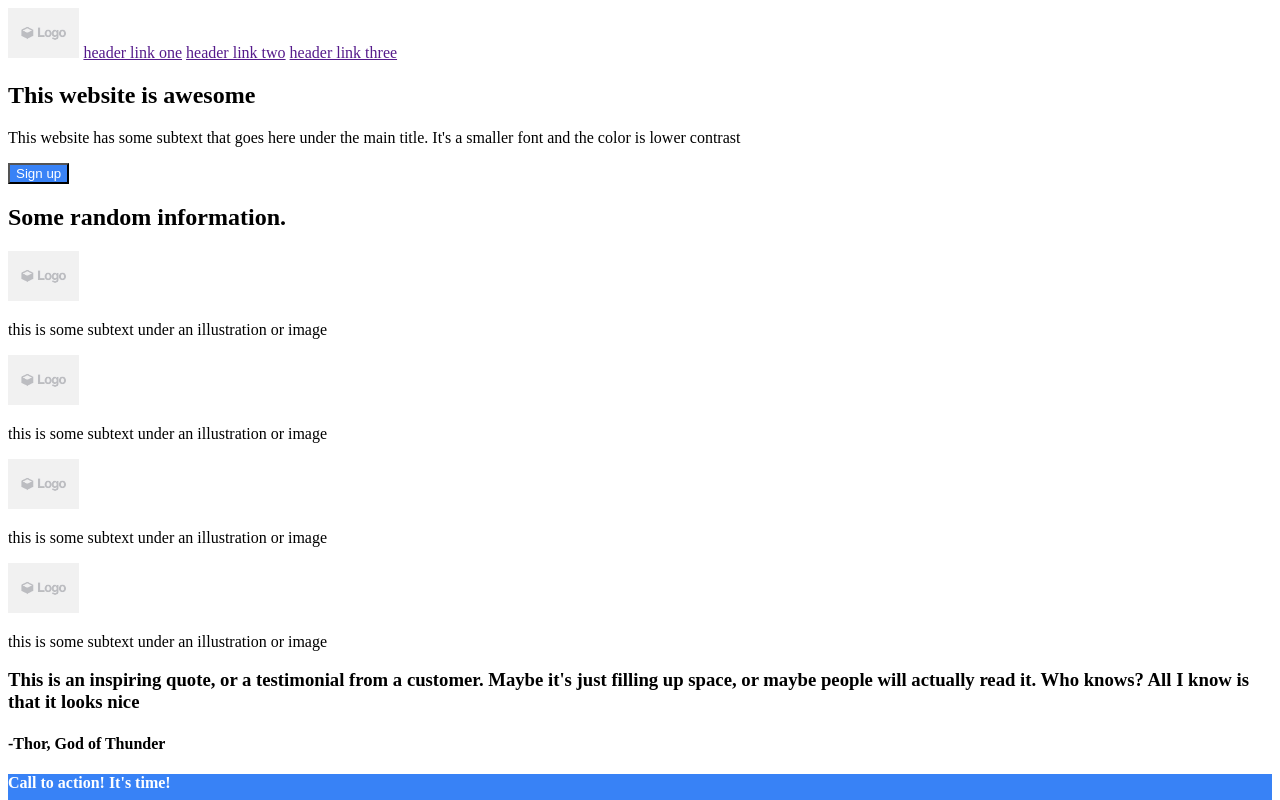
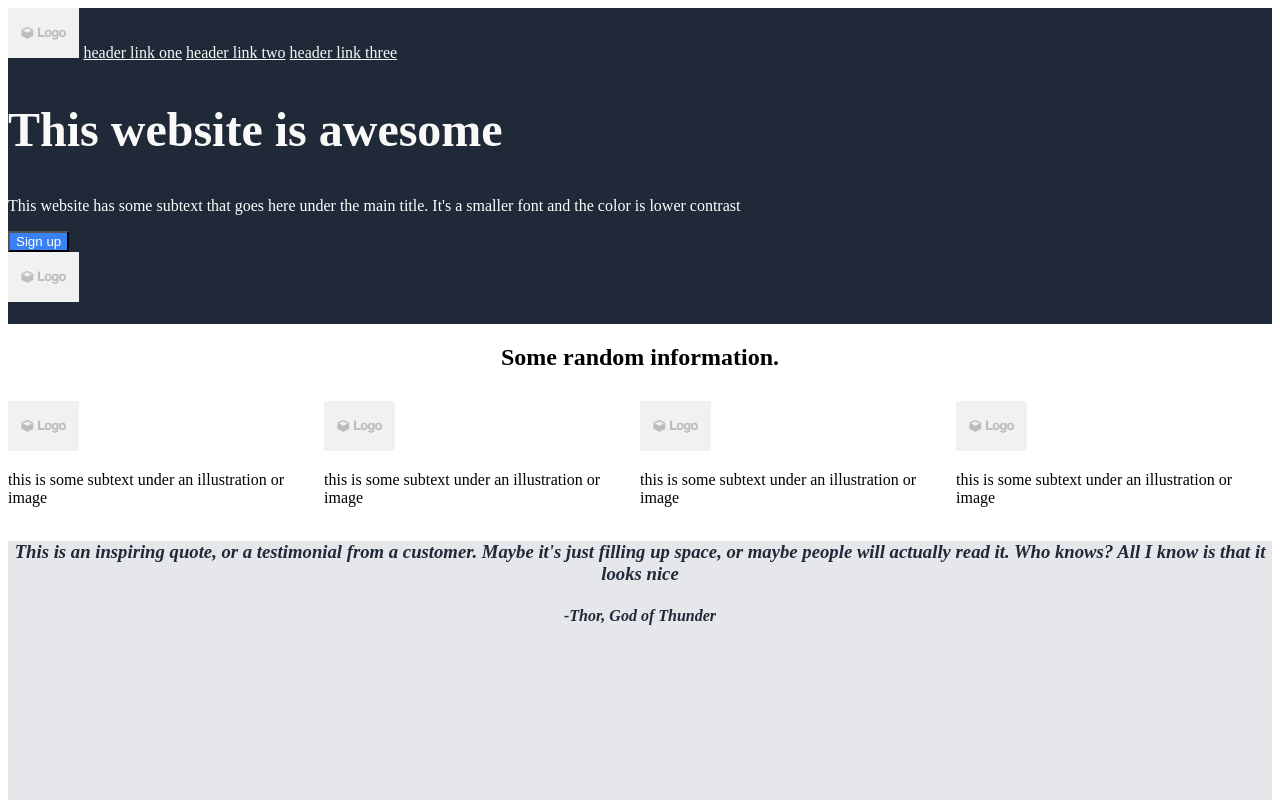
Before and after one commit to brendanjb91/Odin-Landing-Page, a plain HTML site: page index.html in a window 1280 px wide. Shown: the top 800 px of the page. Drawn offline with Linux system fonts and the light colour scheme.

Commit message:
latest html additions

```diff
--- a/index.html
+++ b/index.html
@@ -21,30 +21,35 @@
             <a href="">header link three</a>
         </nav>
 
-        <h1>This website is awesome</h1>
-        <p>This website has some subtext that goes here under the main title. It's a smaller font and the color is lower
-            contrast</p>
-        <button>Sign up</button>
-
+        <div class="title">
+            <h1 id="title">This website is awesome</h1>
+            <p>This website has some subtext that goes here under the main title. It's a smaller font and the color is
+                lower
+                contrast</p>
+            <button>Sign up</button>
+        </div>
+        <div class="titleImage">
+        <img src="images/logo-placeholder.jpeg" alt="">
+        </div>
         <img src="" alt="">
     </section>
 
     <main>
         <h2>Some random information.</h2>
         <div class="flex-container">
-            <div class=image-info"">
+            <div class="image-info">
                 <img src="images/logo-placeholder.jpeg" alt="image-1">
                 <p>this is some subtext under an illustration or image</p>
             </div>
-            <div class=image-info"">
+            <div class="image-info">
                 <img src="images/logo-placeholder.jpeg" alt="image-2">
                 <p>this is some subtext under an illustration or image</p>
             </div>
-            <div class=image-info"">
+            <div class="image-info">
                 <img src="images/logo-placeholder.jpeg" alt="image-3">
                 <p>this is some subtext under an illustration or image</p>
             </div>
-            <div class=image-info"">
+            <div class="image-info">
                 <img src="images/logo-placeholder.jpeg" alt="image-4">
                 <p>this is some subtext under an illustration or image</p>
             </div>
@@ -66,9 +71,6 @@
     </footer>
 
 
-
-
-
 </body>
 
 </html>
--- a/styles.css
+++ b/styles.css
@@ -1,3 +1,21 @@
+.flex-container {
+    display: flex;
+    justify-content: center;
+}
+
+main > h2 {
+    text-align: center;
+    margin-bottom: 30px;
+}
+
+.image-info > p {
+    /* width: 50px;     */
+}
+
+a {
+    color: #F9FAF8;
+}
+
 img {
     max-height: 50px;
 }
@@ -13,3 +31,23 @@ button {
     background-color: #3882F6;
     color: white;
 }
+
+.head {
+    background-color: #1F2937;
+    color: white;
+}
+
+#title {
+    font-size: 48px;
+    font-weight: extra-bold;
+    color: #F9FAF8;
+}
+
+
+.quote {
+    font-style: italic;
+    background-color: #E5E7EB;
+    color: #1F2937;
+    height: 400px;
+    text-align: center;
+}
```
